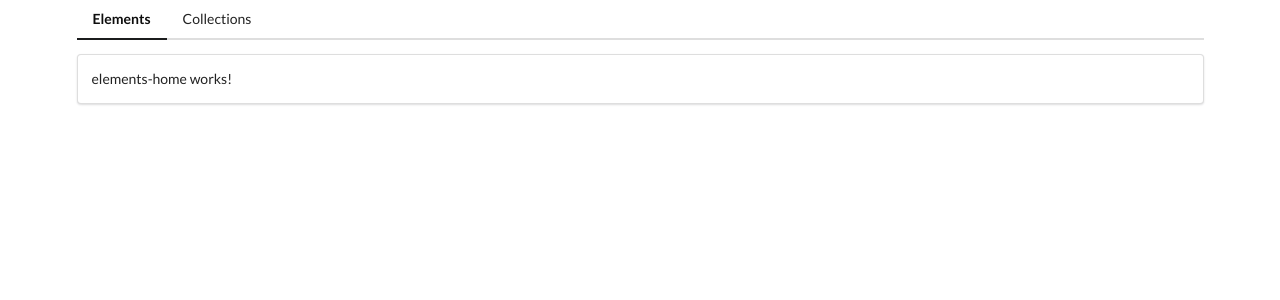
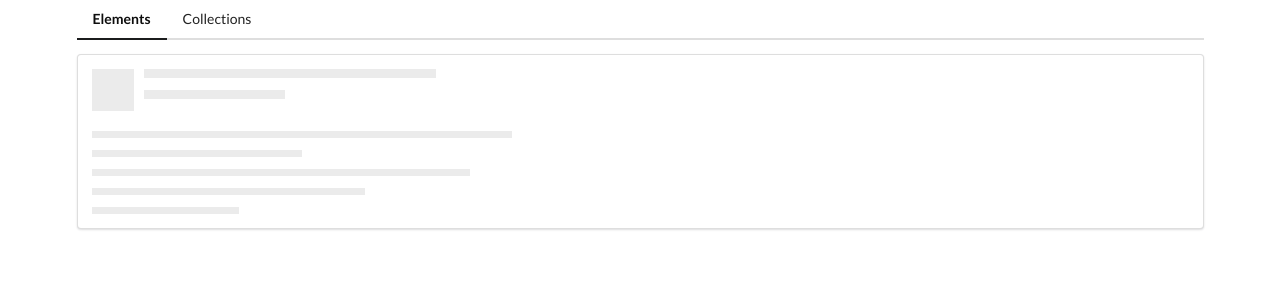
Before and after one commit to canon21/comps-routing, an Angular app: page /elements in a window 1280 px wide. Shown: the top 300 px of the page. Built offline with nearby package versions, Linux system fonts and the light colour scheme.

Commit message:
Adding Component PlaceHolder with custom Directive. Cmd Used -> ng generate component elements/Placeholder and ng generate directive elements/Times

```diff
--- a/src/app/elements/elements-home/elements-home.component.html
+++ b/src/app/elements/elements-home/elements-home.component.html
@@ -1 +1,3 @@
-<p>elements-home works!</p>
+<app-placeholder [header]="true" [lines]="5">
+
+</app-placeholder>
--- a/src/app/elements/elements.module.ts
+++ b/src/app/elements/elements.module.ts
@@ -3,11 +3,15 @@ import { CommonModule } from '@angular/common';
 
 import { ElementsRoutingModule } from './elements-routing.module';
 import { ElementsHomeComponent } from './elements-home/elements-home.component';
+import { PlaceholderComponent } from './placeholder/placeholder.component';
+import { TimesDirective } from './times.directive';
 
 
 @NgModule({
   declarations: [
-    ElementsHomeComponent
+    ElementsHomeComponent,
+    PlaceholderComponent,
+    TimesDirective
   ],
   imports: [
     CommonModule,
--- /dev/null
+++ b/src/app/elements/placeholder/placeholder.component.html
@@ -0,0 +1,9 @@
+<div class="ui placeholder">
+    <div class="image header" *ngIf="header">
+      <div class="line"></div>
+      <div class="line"></div>
+    </div>
+    <div class="paragraph">
+      <div class="line" *appTimes="lines"></div>
+    </div>
+  </div>
--- /dev/null
+++ b/src/app/elements/placeholder/placeholder.component.ts
@@ -0,0 +1,19 @@
+import { Component, OnInit, Input } from '@angular/core';
+
+@Component({
+  selector: 'app-placeholder',
+  templateUrl: './placeholder.component.html',
+  styleUrls: ['./placeholder.component.css']
+})
+export class PlaceholderComponent implements OnInit {
+
+  //Passaggio dei dati dal padre al figlio.
+  @Input() header = true; //default true.
+  @Input() lines = 3;
+
+  constructor() { }
+
+  ngOnInit(): void {
+  }
+
+}
--- /dev/null
+++ b/src/app/elements/times.directive.ts
@@ -0,0 +1,31 @@
+import { Directive, ViewContainerRef, TemplateRef, Input } from '@angular/core';
+
+@Directive({
+  selector: '[appTimes]'
+})
+//custom directive.
+export class TimesDirective {
+
+  //ViewContainerRef -> oggetto su cui viene applicata la direttiva.
+  //templateRef -> oggetto "interno".
+  constructor(private viewContainer: ViewContainerRef, private template: TemplateRef<any>) {
+    console.log(viewContainer);
+    console.log(template);
+  }
+
+  @Input('appTimes') set render(times: number) {
+    this.viewContainer.clear();
+
+    for (let i = 0; i < times; ++i) {
+      /*{} -> context. Dati passati dall'esterno. Esempio
+      {
+        index: i
+      }
+
+      chi usa questa direttiva può assegnarsi la variabile index.
+      */
+      this.viewContainer.createEmbeddedView(this.template, {});
+    }
+  }
+
+}
```
Also changed, not shown: src/app/elements/placeholder/placeholder.component.css (added), 2 other files (tests, documents, lock files or other folders).
